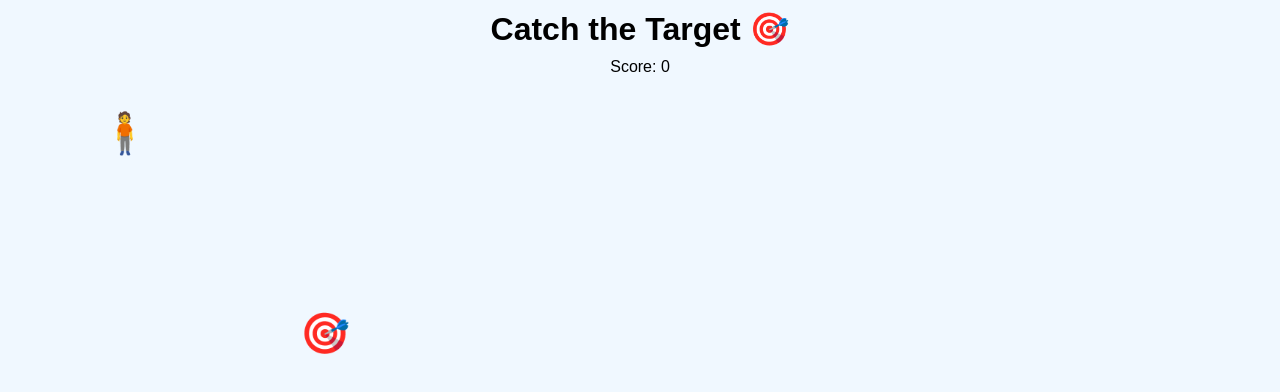
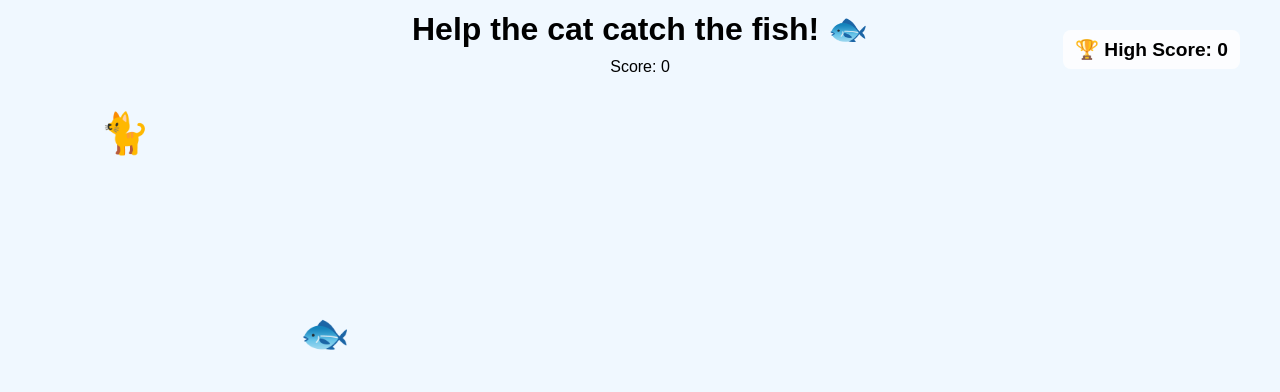
Before and after one commit to Betina9/Javascript-Advanced-Oppgave-1-Create-a-movable-object, a plain HTML site: page index.html in a window 1280 px wide. Drawn offline with Linux system fonts and the light colour scheme.

Commit message:
la inn highscore

```diff
--- a/index.html
+++ b/index.html
@@ -7,10 +7,11 @@
     <link rel="stylesheet" href="style.css" />
   </head>
   <body>
-    <h1>Catch the Target 🎯</h1>
+    <h1>Help the cat catch the fish! 🐟</h1>
     <p>Score: <span id="score">0</span></p>
-    <div id="player">🧍</div>
-    <div id="target">🎯</div>
+    <div id="highscore">🏆 High Score: 0</div>
+    <div id="player">🐈</div>
+    <div id="target">🐟</div>
 
     <script src="script.js"></script>
   </body>
--- a/script.js
+++ b/script.js
@@ -5,6 +5,8 @@ const scoreEl = document.getElementById("score");
 
 //Vi lager variabler.
 let score = 0;
+let highScore = 0;
+const highScoreEl = document.getElementById("highscore");
 let posX = 100;
 let posY = 100;
 const step = 20;
@@ -39,6 +41,10 @@ function checkCollision() {
   //Hvis det er treff:Øk poengsummen,Flytt målet til ny tilfeldig plass.
   if (overlap) {
     score++;
+    if (score > highScore) {
+      highScore = score;
+      highScoreEl.textContent = "🏆 High Score: " + highScore;
+    }
     scoreEl.textContent = score;
     moveTarget();
   }
--- a/style.css
+++ b/style.css
@@ -11,6 +11,16 @@ h1,
 p {
   text-align: center;
   margin: 10px 0;
+}
+#highscore {
+  position: absolute;
+  top: 20px;
+  right: 40px;
+  font-size: 1.2rem;
+  font-weight: bold;
+  background-color: rgba(255, 255, 255, 0.8);
+  padding: 8px 12px;
+  border-radius: 8px;
 }
 
 #player,
```
